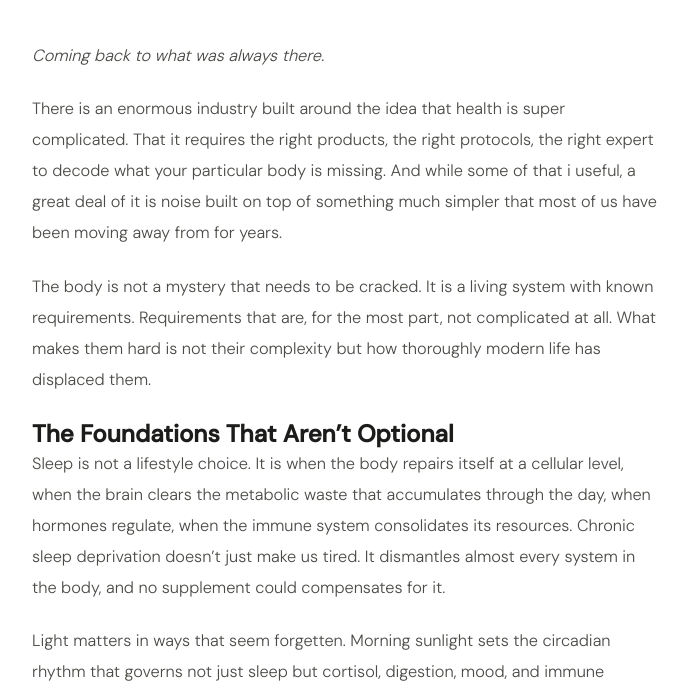
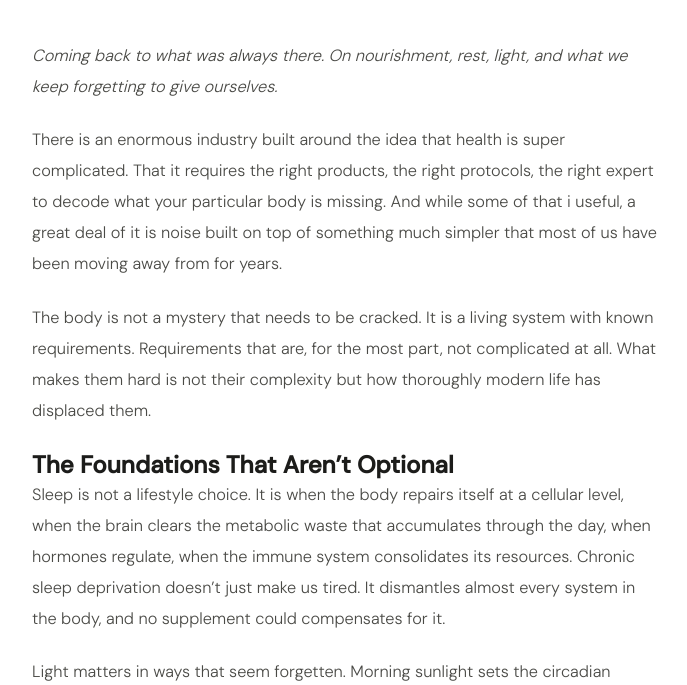
Before and after one commit to Blubell26/giuliapacciotti.com, a Jekyll site: the page built from _posts/2025-08-21-what-the-body-needs.md, in a window 1280 px wide and 900 px high, scrolled down 438 px, cut to the strip 215-900 px from the top of the window. Shown: the whole strip, without its empty margins (292-979 px from the left). Built offline with Jekyll 4.4.1, drawn with Linux system fonts in a browser that asks for light colours; comment, search, counter and statistics services are not loaded.

Commit message:
Update 2025-08-21-what-the-body-needs.md

```diff
--- a/_posts/2025-08-21-what-the-body-needs.md
+++ b/_posts/2025-08-21-what-the-body-needs.md
@@ -8,8 +8,7 @@
 ---
 
 
-
-*Coming back to what was always there.*
+*Coming back to what was always there. On nourishment, rest, light, and what we keep forgetting to give ourselves.*
 
 There is an enormous industry built around the idea that health is super complicated. That it requires the right products, the right protocols, the right expert to decode what your particular body is missing. And while some of that i useful, a great deal of it is noise built on top of something much simpler that most of us have been moving away from for years.
 
```
